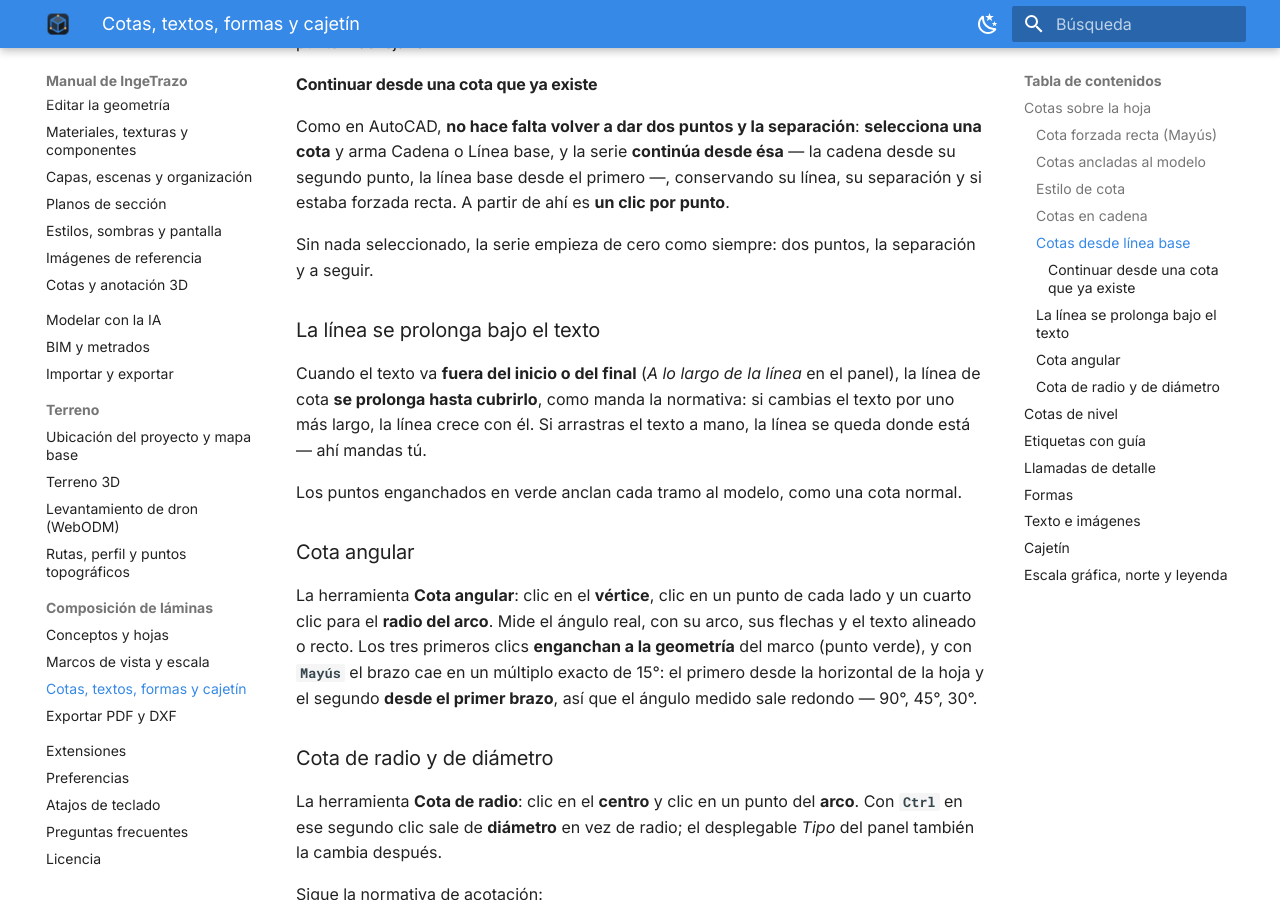
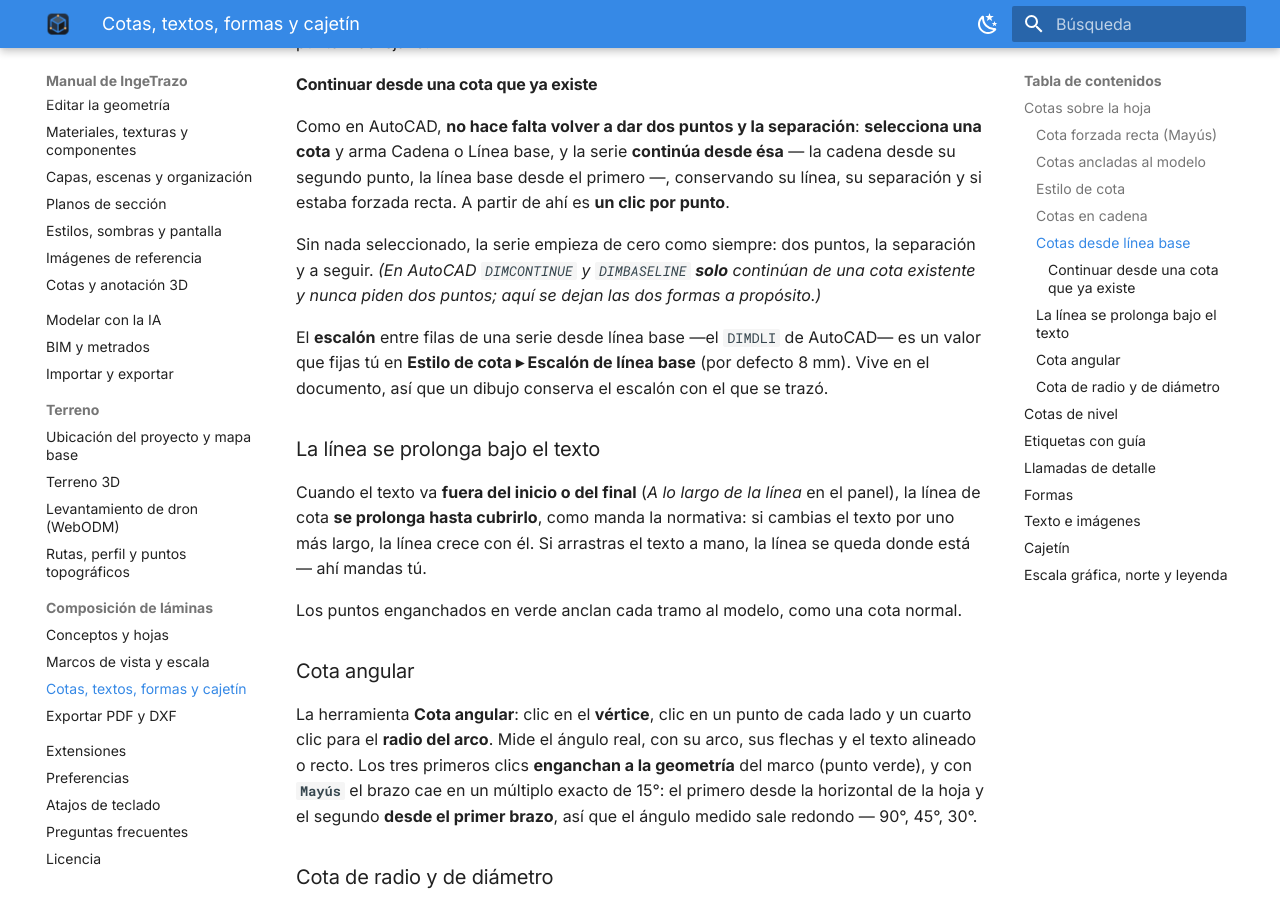
Before and after one commit to ingelibre/ingetrazo-docs, an MkDocs documentation site: the page built from docs/laminas/anotacion.md, in a window 1280 px wide and 900 px high, scrolled down 2305 px. Built offline with MkDocs 1.6.1 and Material for MkDocs 9.7.7, drawn with Linux system fonts in a browser that asks for light colours.

Commit message:
Cotas: el escalón de línea base es un valor del documento (DIMDLI)
Co-Authored-By: Claude Opus 5 (1M context) <noreply@anthropic.com>

```diff
--- a/docs/laminas/anotacion.md
+++ b/docs/laminas/anotacion.md
@@ -54,7 +54,9 @@ La diferencia en una frase: la **cadena** pone los tramos uno tras otro sobre un
 
 Como en AutoCAD, **no hace falta volver a dar dos puntos y la separación**: **selecciona una cota** y arma Cadena o Línea base, y la serie **continúa desde ésa** — la cadena desde su segundo punto, la línea base desde el primero —, conservando su línea, su separación y si estaba forzada recta. A partir de ahí es **un clic por punto**.
 
-Sin nada seleccionado, la serie empieza de cero como siempre: dos puntos, la separación y a seguir.
+Sin nada seleccionado, la serie empieza de cero como siempre: dos puntos, la separación y a seguir. *(En AutoCAD `DIMCONTINUE` y `DIMBASELINE` **solo** continúan de una cota existente y nunca piden dos puntos; aquí se dejan las dos formas a propósito.)*
+
+El **escalón** entre filas de una serie desde línea base —el `DIMDLI` de AutoCAD— es un valor que fijas tú en **Estilo de cota ▸ Escalón de línea base** (por defecto 8 mm). Vive en el documento, así que un dibujo conserva el escalón con el que se trazó.
 
 ### La línea se prolonga bajo el texto
 
```
Also changed, not shown: docs/modelado/cotas-texto.md (+1 -1 lines).
